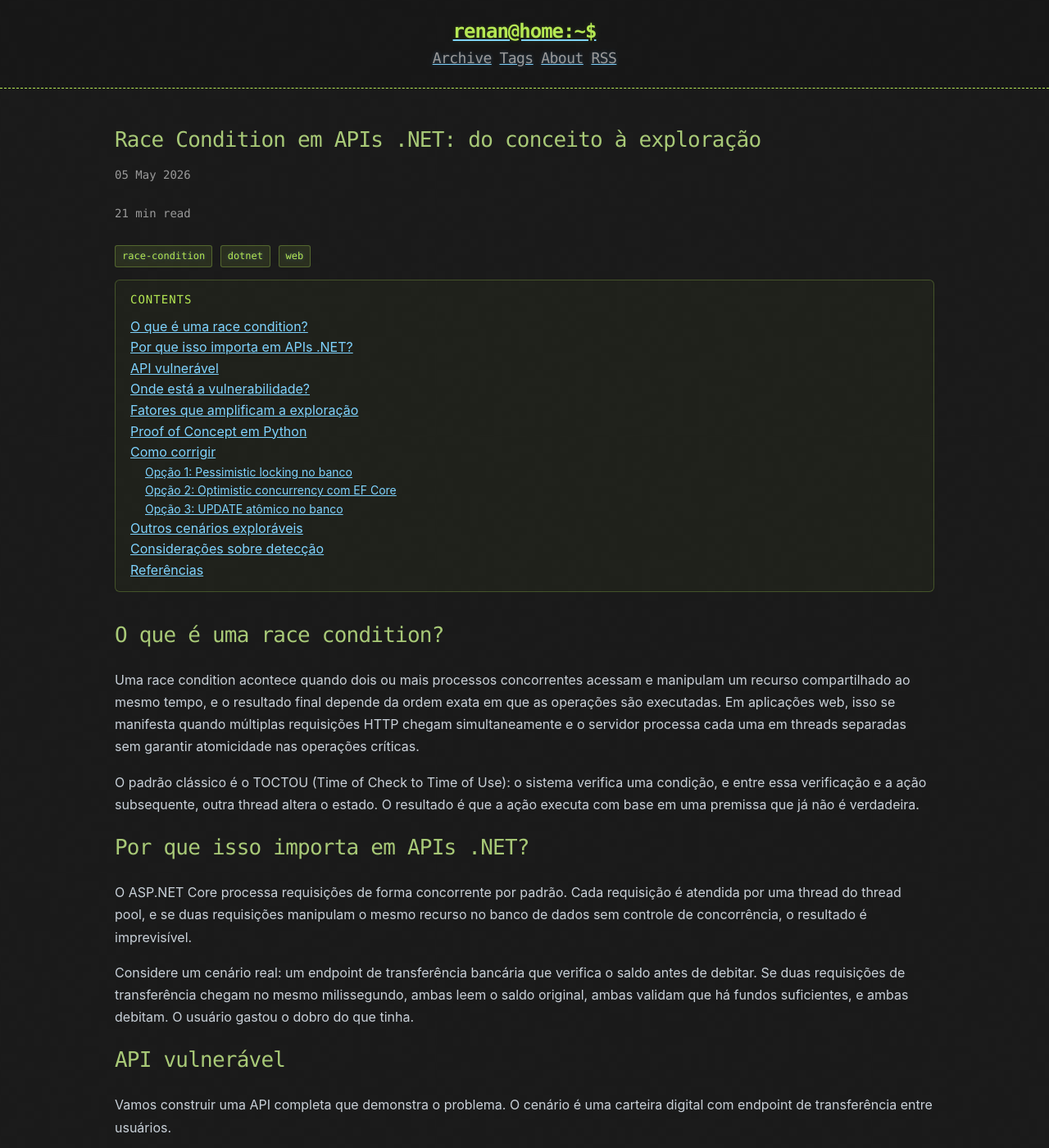
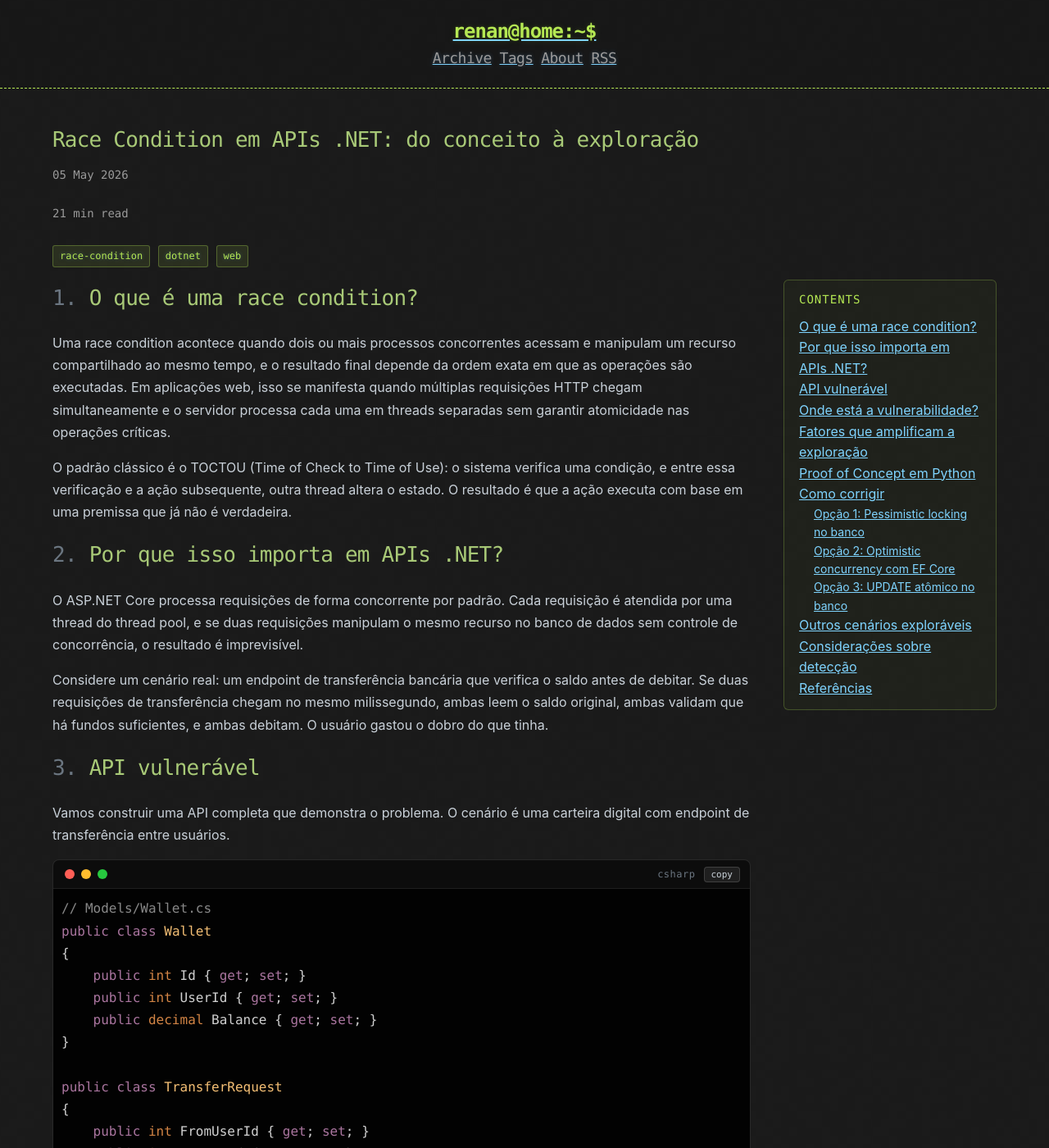
Before and after one commit to renansj/renansj.github.io, a Jekyll site: the page built from _posts/2026-05-05-race-condition-dotnet.md, in a window 1280 px wide and 1400 px high. Shown: the whole window at 82% size. Built offline with Jekyll 4.4.1, drawn with Linux system fonts in a browser that asks for light colours; some of the changed text lies outside the part shown.

Commit message:
ui: sticky 2-col TOC sidebar (no overlap), auto section numbering, a11y fixes (lang, main, viewport zoom, anchor aria) (#21)
Co-authored-by: renansj <renansj@users.noreply.github.com>

```diff
--- a/_includes/head.html
+++ b/_includes/head.html
@@ -2,7 +2,7 @@
   <meta charset="UTF-8" />
   <meta
     name="viewport"
-    content="width=device-width, initial-scale=1.0, maximum-scale=1"
+    content="width=device-width, initial-scale=1.0"
   />
   <meta
     http-equiv="Content-Security-Policy"
--- a/_layouts/default.html
+++ b/_layouts/default.html
@@ -1,5 +1,5 @@
 <!DOCTYPE html>
-<html>
+<html lang="pt-BR">
 {% include head.html %}
 
 <body>
@@ -8,9 +8,9 @@
     <a id="top"></a>
     {% include header.html %}
     <div class="container">
-      <section id="main_content">
+      <main id="main_content">
         {{ content }}
-      </section>
+      </main>
     </div>
   </div>
 
--- a/_layouts/post.html
+++ b/_layouts/post.html
@@ -14,14 +14,17 @@ layout: default
   </div>
   {% endif %}
 
-  <!-- Table of contents, filled from the post headings by /assets/anchors.js -->
-  <nav class="toc" aria-label="Table of contents" hidden>
-    <p class="toc-title">Contents</p>
-    <ul class="toc-list"></ul>
-  </nav>
+  <div class="post-grid">
+    <div class="post-body">
+      {{ content }}
+    </div>
 
-  <div class="post-body">
-    {{ content }}
+    <!-- Table of contents, filled from the post headings by /assets/anchors.js.
+         Sticky in the side column on wide screens; on top on narrow screens. -->
+    <nav class="toc" aria-label="Table of contents" hidden>
+      <p class="toc-title">Contents</p>
+      <ul class="toc-list"></ul>
+    </nav>
   </div>
 
   <!-- How to cite: built from the post metadata. -->
--- a/_sass/base.scss
+++ b/_sass/base.scss
@@ -456,6 +456,21 @@ html { scroll-behavior: smooth; }
 .toc-h3 { padding-left: 18px; font-size: 14px; }
 .toc-list a { text-shadow: none; }
 
+/* Automatic section numbering (1, 1.1, ...) on article headings, applied
+   automatically so posts do not need manual numbers in their titles. */
+.post-body { counter-reset: h2; }
+.post-body h2 { counter-reset: h3; }
+.post-body h2::before {
+  counter-increment: h2;
+  content: counter(h2) ". ";
+  color: #6b7681;
+}
+.post-body h3::before {
+  counter-increment: h3;
+  content: counter(h2) "." counter(h3) " ";
+  color: #6b7681;
+}
+
 /* Clickable anchor that appears on heading hover. */
 .heading-anchor {
   margin-left: 8px;
@@ -512,6 +527,33 @@ html { scroll-behavior: smooth; }
    sidebar was removed: the 1000px container leaves no reliable room for it and
    it overlapped the text on some widths/scroll positions. */
 
+/* Post layout: content + TOC. On narrow screens it is a single column with the
+   TOC on top. On wide screens it becomes two columns (content + sticky TOC),
+   and the page container widens to make real room for the side column so the
+   TOC never overlaps the text. */
+.post-grid { display: block; }
+
+@media (min-width: 1280px) {
+  /* Widen the container only on post pages (which contain .post-grid). */
+  .container:has(.post-grid) { max-width: 1340px; }
+
+  .post-grid {
+    display: grid;
+    grid-template-columns: minmax(0, 1fr) 260px;
+    column-gap: 40px;
+    align-items: start;
+  }
+  .post-grid .post-body { grid-column: 1; min-width: 0; }
+  .post-grid .toc {
+    grid-column: 2;
+    position: sticky;
+    top: 16px;
+    margin: 0;
+    max-height: calc(100vh - 40px);
+    overflow-y: auto;
+  }
+}
+
 /* Reinforced visible focus for all interactive elements (a11y). */
 .copy-btn:focus-visible,
 .tag:focus-visible,
--- a/assets/anchors.js
+++ b/assets/anchors.js
@@ -27,7 +27,7 @@
       a.href = "#" + h.id;
       a.className = "heading-anchor";
       a.textContent = "#";
-      a.setAttribute("aria-hidden", "true");
+      a.setAttribute("aria-label", "Link para esta seção");
       h.appendChild(a);
 
       // TOC entry (h3 indented under h2).
```
